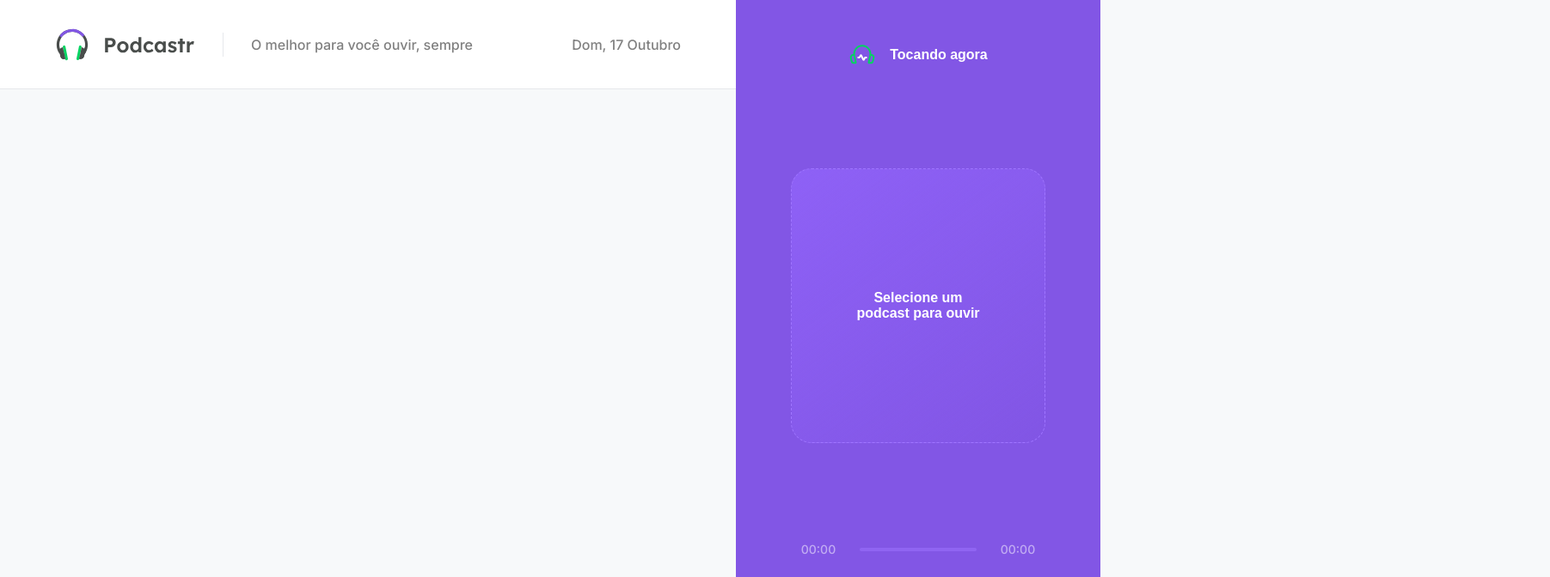
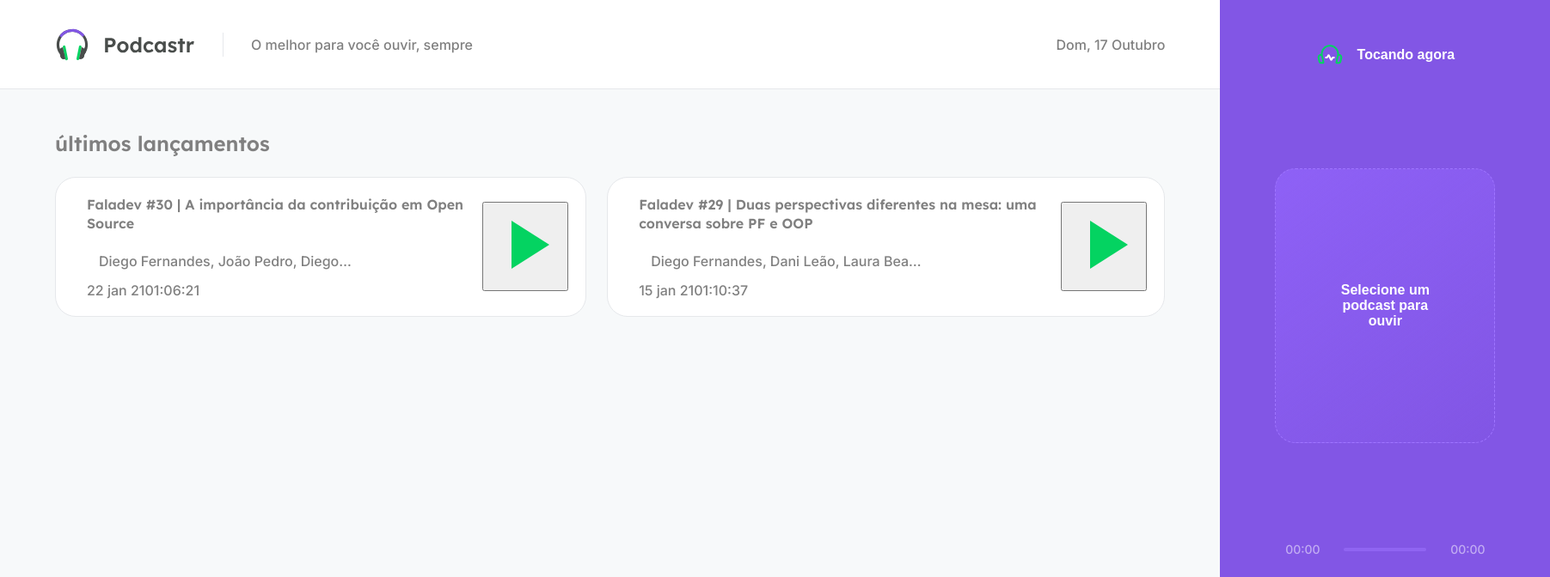
Before and after one commit to GabrielCarmo-S/Podcastr, a Next.js app: page / in a window 1280 px wide. Shown: the top 672 px of the page at 86% size, 1803 px wide, since content can reach past the window. Built offline with nearby package versions, Linux system fonts and the light colour scheme; data requests are answered from the project's data file; grey boxes are pictures that could not be loaded.

Commit message:
Atualizaçao

```diff
--- a/next.config.js
+++ b/next.config.js
@@ -1,3 +1,6 @@
 module.exports = {
   reactStrictMode: true,
+  images: {
+    domains: ['storage.googleapis.com']
+  }
 }
--- /dev/null
+++ b/src/pages/home.module.scss
@@ -0,0 +1,68 @@
+.homepage {
+    padding: 0 4rem;
+    height: calc(100vh - 6.5rem);
+    overflow-y: scroll;
+
+    h2 {
+        margin-top: 3rem;
+        margin-bottom: 1.5rem;
+    }
+}
+
+
+.latestEpisodes {
+    ul {
+        list-style: none;
+        display: grid;
+        grid-template-columns: repeat(2, 1fr);
+        gap: 1.5rem;
+
+        li {
+            background: var(--white);
+            border: 1px solid var(--gray-100);
+            padding: 1.25rem;
+            border-radius: 1.5rem;
+            position: relative;
+
+            display: flex;
+            align-items: center;
+
+            img {
+                width: 6rem;
+                height: 6rem;
+                border-radius: 1rem;
+            }
+
+            .episodeDetails {
+                flex: 1;
+                margin-left: 1rem;
+
+                a {
+                    display: block;
+                    color: var(--gray--800);
+                    font-family: Lexend, sans-serif;
+                    font-weight: 600;
+                    text-decoration: none;
+                    line-height: 1.4rem;
+
+                    &:hover {
+                        text-decoration: underline;
+                    }
+                }
+
+                p{
+                    padding: 0.875rem;
+                    margin-top: 0.5rem;
+                    max-width: 70%;
+                    white-space: nowrap;
+                    overflow: hidden;
+                    text-overflow: ellipsis;
+                }
+
+                span{
+
+                }
+            }
+        }
+    }
+}
--- a/src/pages/index.tsx
+++ b/src/pages/index.tsx
@@ -1,24 +1,61 @@
 import React from "react";
-import {format, parseISO} from 'date-fns';
+import Image from 'next/image';
+import { format, parseISO } from 'date-fns';
 import ptBR from 'date-fns/locale/pt-BR';
+import { GetStaticProps } from 'next';
+import { api } from "../services/api";
+import { convertDuration } from "../utils/convertDuration";
+import styles from './home.module.scss';
 
 type Episode = {
   id: string;
   title: string;
+  thumbnail: string;
   members: string;
+  duration: number;
+  durationAsString: string;
+  url: string;
+  publishedAt: string;
 }
 
 type HomeProps = {
-  episodes: Episode[];
+  latestEpisodes: Episode[];
+  allEpisodes: Episode[];
 }
 
-import { GetStaticProps } from 'next';
-import { api } from "../services/api";
-
-export default function Home(props: HomeProps) {
+export default function Home({ latestEpisodes, allEpisodes }: HomeProps) {
 
   return (
-    <h1></h1>
+    <div className={styles.homepage}>
+      <section className={styles.latestEpisodes}>
+        <h2>últimos lançamentos</h2>
+
+        <ul>
+          {latestEpisodes.map(episode => {
+            return (
+              <li key={episode.id}>
+                <Image width={192} height={192} src={episode.thumbnail} alt={episode.title} objectFit="cover" />
+
+                <div className={styles.episodeDetails} >
+                  <a href="">{episode.title}</a>
+                  <p>{episode.members}</p>
+                  <span>{episode.publishedAt}</span>
+                  <span>{episode.durationAsString}</span>
+                </div>
+
+                <button type="button">
+                  <img src="/play-green.svg" alt="Tocar episódio" />
+                </button>
+              </li>
+            )
+          })}
+        </ul>
+      </section>
+
+      <section className={styles.allEpisodes}>
+
+      </section>
+    </div>
   )
 }
 
@@ -31,22 +68,26 @@
     }
   });
 
-  const episodes = data.map(episode => {
-    return {
-      id: episode.id,
-      title: episode.title,
-      thumbnail: episode.thumbnail,
-      members: episode.members,
-      publishedAt: format(parseISO(episode.published_at), 'd MMM yy', {locale: ptBR}),
-      duration: Number(episode.file.duration),
-      description: episode.description,
-      url: episode.url,
-    };
-  })
-;
+  const episodes = data.map(episode => ({
+    id: episode.id,
+    title: episode.title,
+    thumbnail: episode.thumbnail,
+    members: episode.members,
+    publishedAt: format(parseISO(episode.published_at), 'd MMM yy', {
+      locale: ptBR
+    }),
+    duration: Number(episode.file.duration),
+    durationAsString: convertDuration(Number(episode.file.duration)),
+    url: episode.file.url,
+  }))
+
+  const latestEpisodes = episodes.slice(0, 2);
+  const allEpisodes = episodes.slice(2, episodes.length);
+
   return {
     props: {
-      episodes: data,
+      latestEpisodes,
+      allEpisodes
     },
 
     revalidate: 60 * 60 * 8,
--- /dev/null
+++ b/src/utils/convertDuration.ts
@@ -0,0 +1,10 @@
+export function convertDuration(duration: number){
+    const hours = Math.floor(duration / 3600);
+    const minutes = Math.floor((duration % 3600) / 60);
+    const seconds = duration % 60;
+
+    const timeString = [hours, minutes, seconds]
+    .map(unit => String(unit).padStart(2, '0')).join(':');
+
+    return timeString;
+}
```
